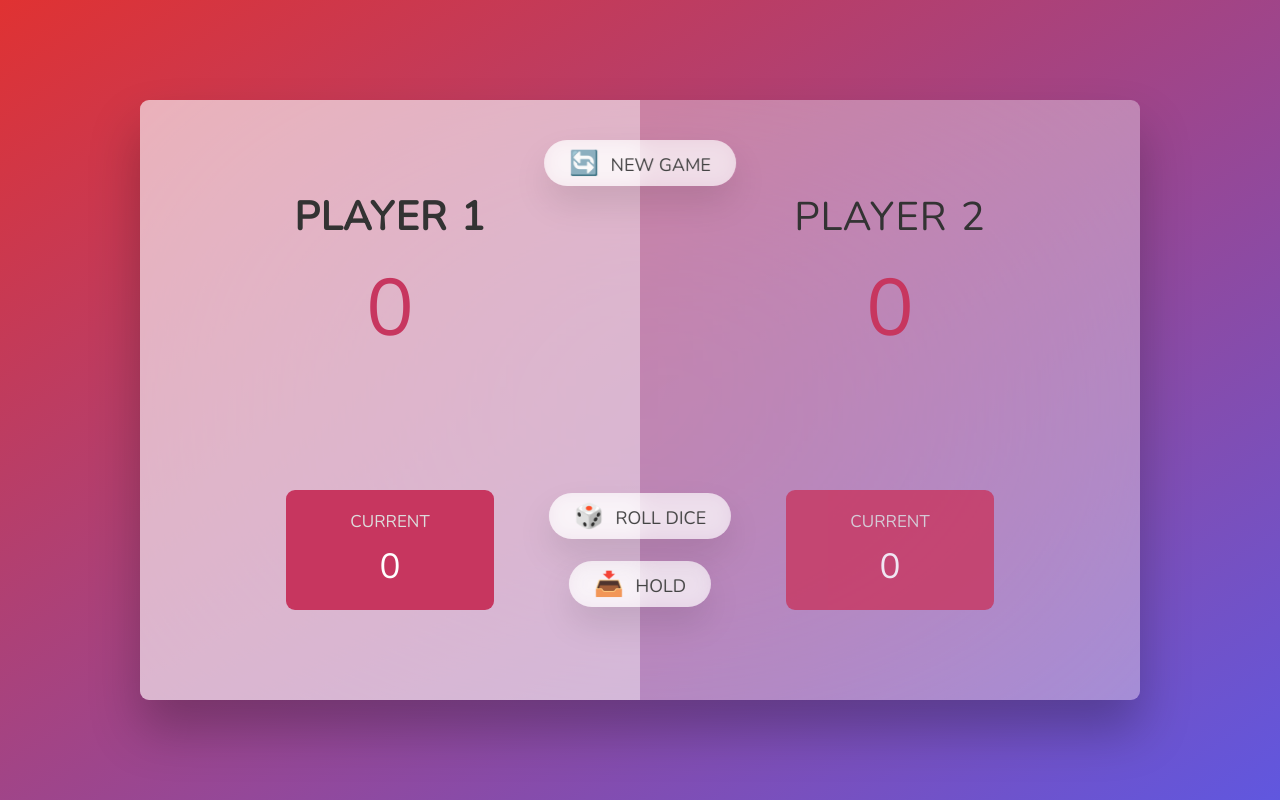
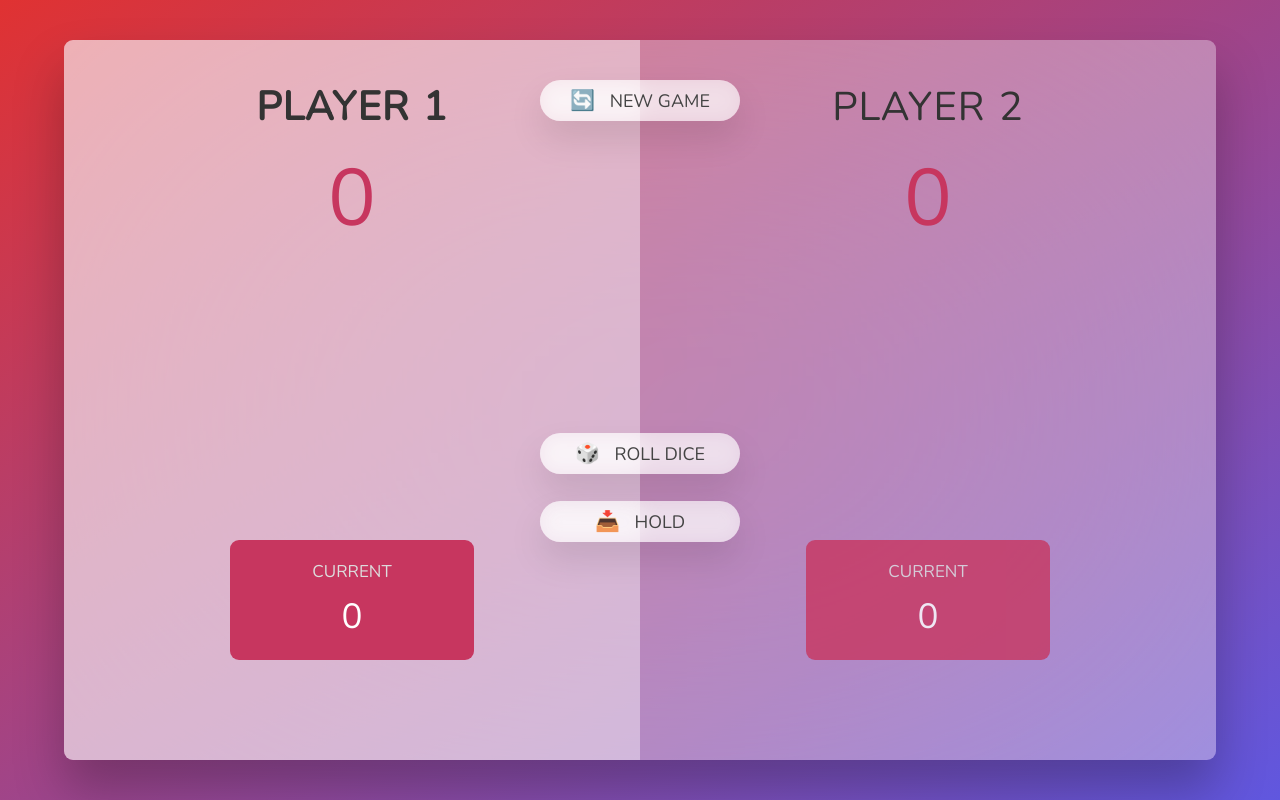
Before and after one commit to cozocozy/pig-game, a plain HTML site: page index.html in a window 1280 px wide. Drawn offline with nearby package versions, Linux system fonts and the light colour scheme.

Commit message:
make it responsive and fix bug

```diff
--- a/script.js
+++ b/script.js
@@ -20,9 +20,9 @@ const init =  function() {
     current0.textContent=0;
     current1.textContent=0;
     player0.classList.remove('player--winner');
-    player1.classList.remove('player-winner');
-    player0.classList.add('player-active');
-    player1.classList.remove('player-active');
+    player1.classList.remove('player--winner');
+    player0.classList.add('player--active');
+    player1.classList.remove('player--active');
     score0.textContent = 0;
     score1.textContent = 0;
      currentScore = 0;
--- a/style.css
+++ b/style.css
@@ -25,8 +25,8 @@ body {
 /* LAYOUT */
 main {
   position: relative;
-  width: 100rem;
-  height: 60rem;
+  width: 90%;
+  height: 80%;
   background-color: rgba(255, 255, 255, 0.35);
   backdrop-filter: blur(200px);
   filter: blur();
@@ -38,7 +38,7 @@ main {
 
 .player {
   flex: 50%;
-  padding: 9rem;
+  padding: 2rem;
   display: flex;
   flex-direction: column;
   align-items: center;
@@ -48,12 +48,13 @@ main {
 /* ELEMENTS */
 .name {
   position: relative;
-  font-size: 4rem;
+  font-size: 2rem;
   text-transform: uppercase;
   letter-spacing: 1px;
   word-spacing: 2px;
   font-weight: 300;
   margin-bottom: 1rem;
+  margin-top: 6rem;
 }
 
 .score {
@@ -102,45 +103,48 @@ main {
 /* ABSOLUTE POSITIONED ELEMENTS */
 .btn {
   position: absolute;
-  left: 50%;
-  transform: translateX(-50%);
+  /* left: 50%;
+  transform: translateX(-50%); */
   color: #444;
+  width: 15rem;
   background: none;
   border: none;
   font-family: inherit;
-  font-size: 1.8rem;
+  font-size: 1.2rem;
   text-transform: uppercase;
   cursor: pointer;
   font-weight: 400;
   transition: all 0.2s;
-
   background-color: white;
   background-color: rgba(255, 255, 255, 0.6);
   backdrop-filter: blur(10px);
-
-  padding: 0.7rem 2.5rem;
+  padding: 0.5rem 2rem;
   border-radius: 50rem;
   box-shadow: 0 1.75rem 3.5rem rgba(0, 0, 0, 0.1);
 }
 
 .btn::first-letter {
-  font-size: 2.4rem;
+  font-size: 2rem;
   display: inline-block;
-  margin-right: 0.7rem;
+  margin-right: 1rem;
 }
 
 .btn--new {
-  top: 4rem;
+  /* top: 4rem; */
+  top: 2rem;
+  right: 35%;
 }
 .btn--roll {
-  top: 39.3rem;
+  top: 34rem;
+  right: 15%;
 }
 .btn--hold {
-  top: 46.1rem;
+  top: 34rem;
+  left: 15%;
 }
 
 .btn:active {
-  transform: translate(-50%, 3px);
+  transform: translate(0, 5px);
   box-shadow: 0 1rem 2rem rgba(0, 0, 0, 0.15);
 }
 
@@ -151,10 +155,10 @@ main {
 .dice {
   position: absolute;
   left: 50%;
-  top: 16.5rem;
+  top: 22rem;
   transform: translateX(-50%);
-  height: 10rem;
-  box-shadow: 0 2rem 5rem rgba(0, 0, 0, 0.2);
+  height: 8rem;
+  box-shadow: 0 1rem 3rem rgba(0, 0, 0, 0.3);
 }
 
 .player--winner {
@@ -169,3 +173,45 @@ main {
 .hidden {
   display: none;
 }
+
+@media only screen and (min-width: 768px) {
+  main {
+    width: 90%;
+    height: 90%;
+  }
+  .player {
+    padding: 10rem;
+  }
+  .name {
+    font-size: 4rem;
+    margin-top: -6rem;
+  }
+.dice {
+  top: 16.5rem;
+  height: 10rem;
+
+}
+
+  .btn {
+    left: 50%;
+    transform: translateX(-50%);
+    font-size:1.8rem;
+    padding: 0.7rem 2.5rem;
+    width: 20rem;
+  }
+
+  .btn--new {
+    top: 4rem;
+  }
+
+  .btn--roll {
+    top: 39.3rem;
+  }
+
+  .btn--hold {
+    top: 46.1rem;
+  }
+  .btn:active {
+  transform: translate(-50%, 10px);
+  }
+}
```
